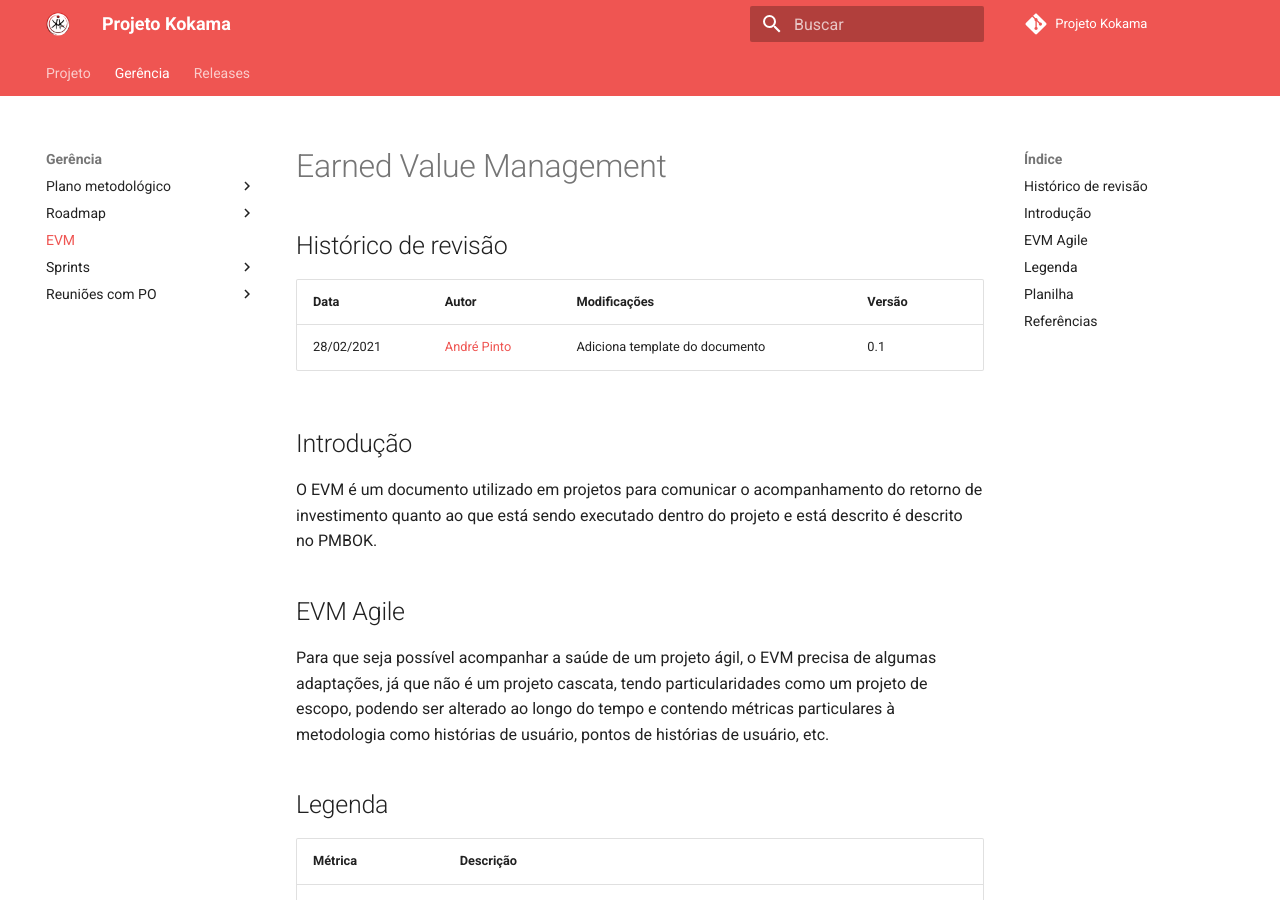
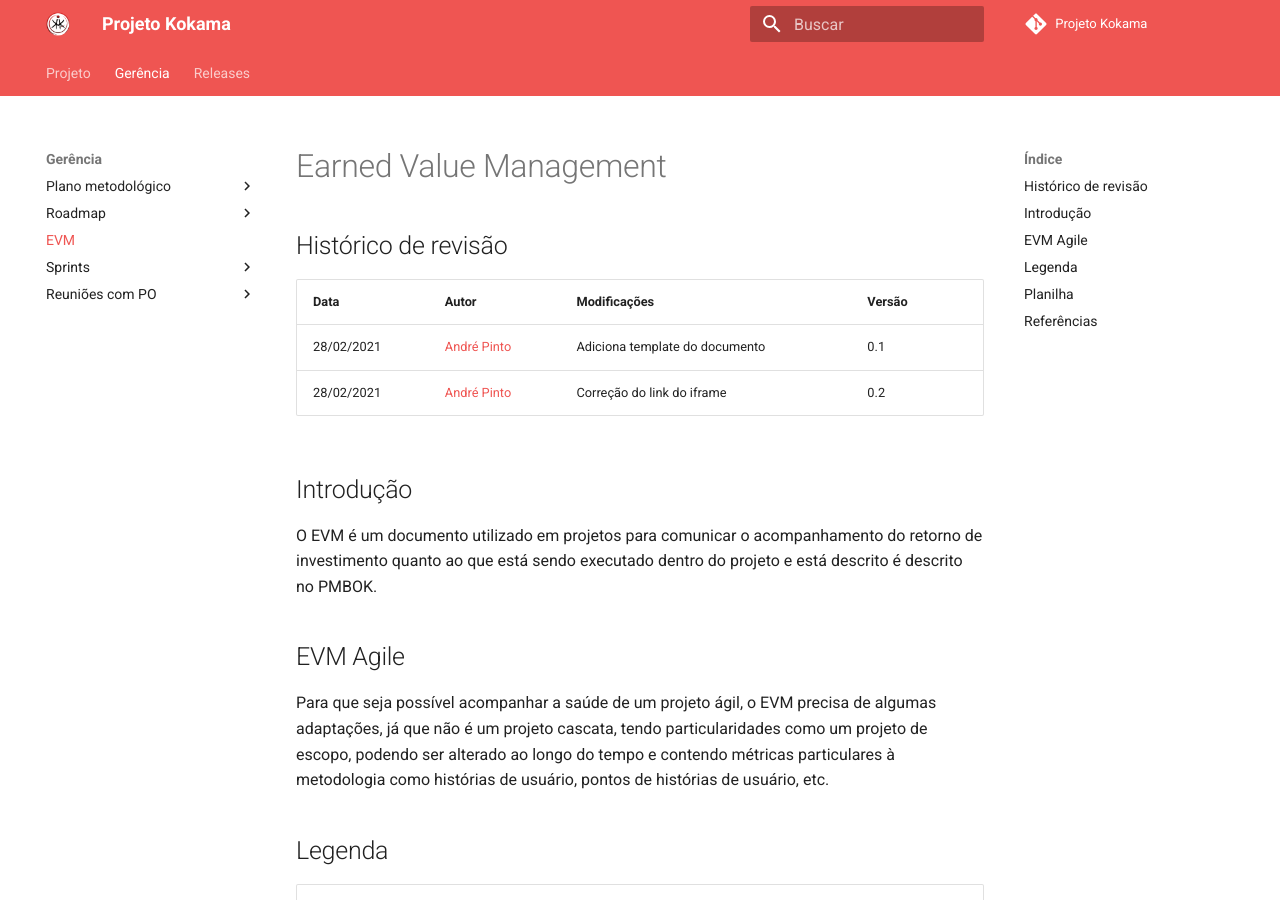
Before and after one commit to fga-eps-mds/2020.2-Projeto-Kokama-Wiki, an MkDocs documentation site: the page built from docs/management/evm.md, in a window 1280 px wide and 900 px high. Built offline with MkDocs 1.6.1 and Material for MkDocs 9.7.7, drawn with Linux system fonts in a browser that asks for light colours; comment, search, counter and statistics services are not loaded.

Commit message:
Add evm history

```diff
--- a/docs/management/evm.md
+++ b/docs/management/evm.md
@@ -5,6 +5,7 @@
 | Data       | Autor                                        | Modificações                      | Versão |
 | ---------- | -------------------------------------------- | --------------------------------- | ------ |
 | 28/02/2021 | [André Pinto](https://github.com/andrelucax) | Adiciona template do documento | 0.1 |
+| 28/02/2021 | [André Pinto](https://github.com/andrelucax) | Correção do link do iframe | 0.2 |
 
 ## Introdução
 
```
